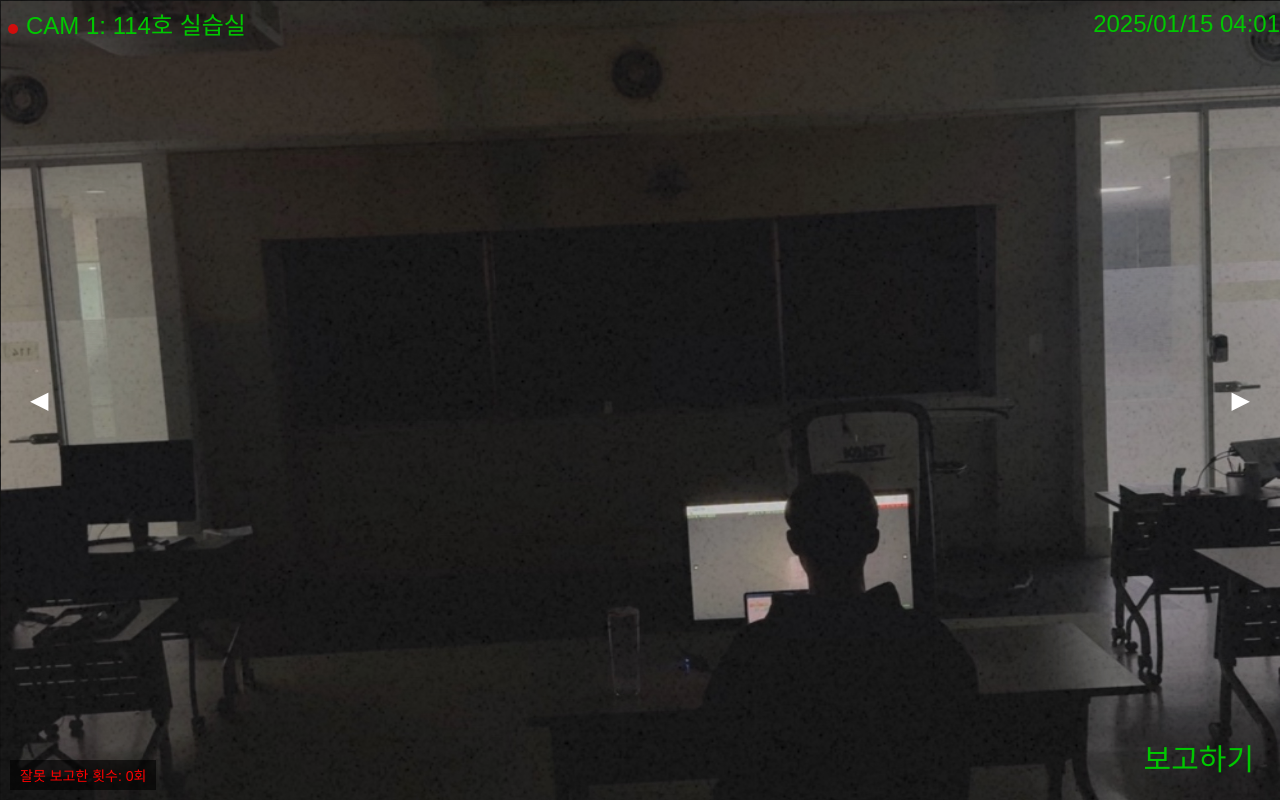
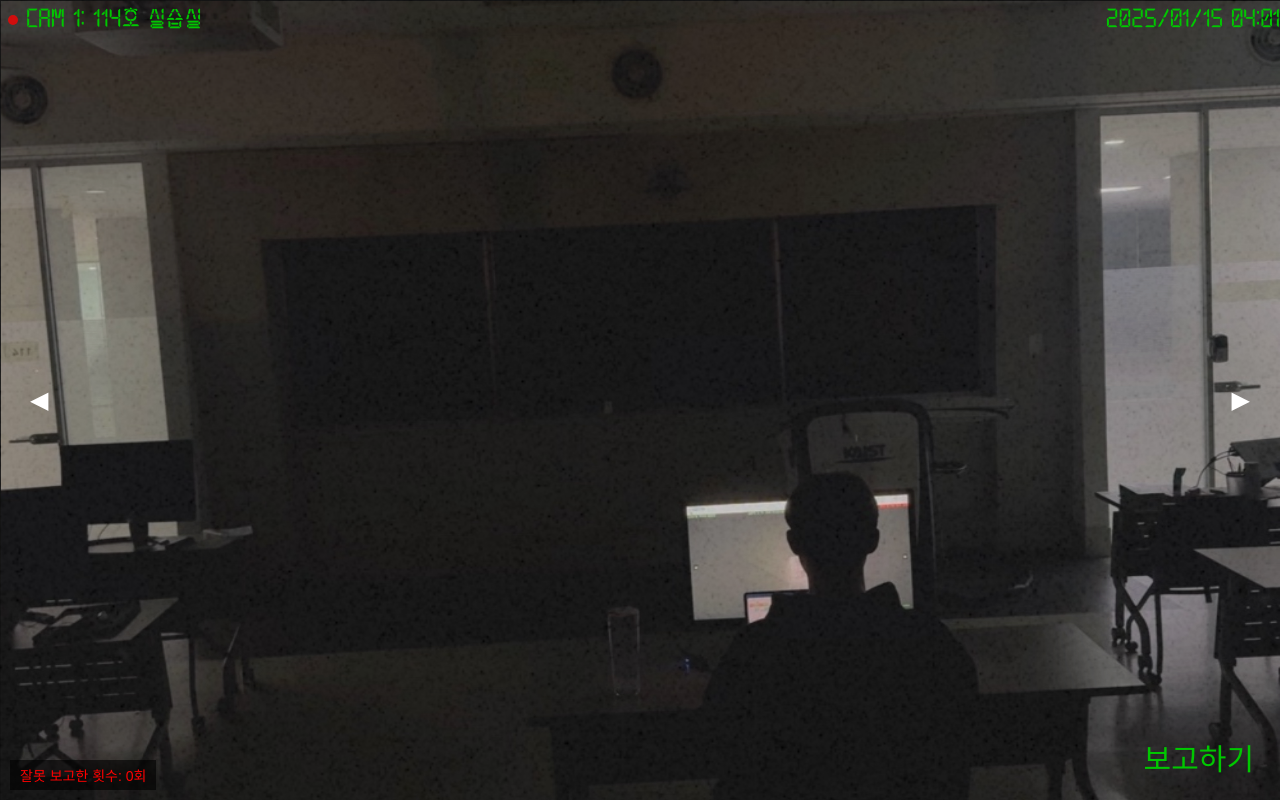
Before and after one commit to aNomar1y/aNoma1y_frontend, a React app: page /cctv in a window 1280 px wide. Built offline with nearby package versions, Linux system fonts and the light colour scheme.

Commit message:
01.12.19.50

```diff
--- a/src/pages/CCTVMonitor.css
+++ b/src/pages/CCTVMonitor.css
@@ -1,3 +1,10 @@
+@font-face {
+  font-family: 'CustomFont2';
+  src: url('./assets/fonts/font2.ttf') format('truetype'); /* 파일 경로와 형식 */
+  font-weight: normal;
+  font-style: normal;
+}
+
 html,
 body {
   margin: 0;
@@ -27,6 +34,7 @@ body {
   color: rgb(0, 200, 0);
   z-index: 10;
   margin-bottom: 10px;
+  font-family: 'CustomFont2', Arial, sans-serif;
 }
 
 /* 이미지 컨테이너 */
--- a/src/pages/RulePage.css
+++ b/src/pages/RulePage.css
@@ -1,5 +1,5 @@
 @font-face {
-  font-family: 'CustomFont';
+  font-family: 'CustomFont1';
   src: url('./assets/fonts/font1.ttf') format('truetype'); /* 파일 경로와 형식 */
   font-weight: normal;
   font-style: normal;
@@ -16,7 +16,7 @@
   position: relative; /* 버튼 위치를 고정하기 위해 필요 */
   padding: 20px; /* 화면 가장자리 여백 */
   box-sizing: border-box;
-  font-family: 'CustomFont', Arial, sans-serif /* 폰트 적용 */
+  font-family: 'CustomFont1', Arial, sans-serif /* 폰트 적용 */
 }
 
 .rule-content {
@@ -25,7 +25,7 @@
   line-height: 2.5; /* 줄 간격 */
   font-size: 2.8rem; /* 텍스트 크기 */
   white-space: pre-wrap; /* 줄바꿈(\n)을 화면에 그대로 적용*/
-  font-family: 'CustomFont', Arial, sans-serif /* 폰트 적용 */
+  font-family: 'CustomFont1', Arial, sans-serif /* 폰트 적용 */
 }
 
 .rule-next-button {
```
Also changed, not shown: src/pages/assets/fonts/font2.ttf (added).
